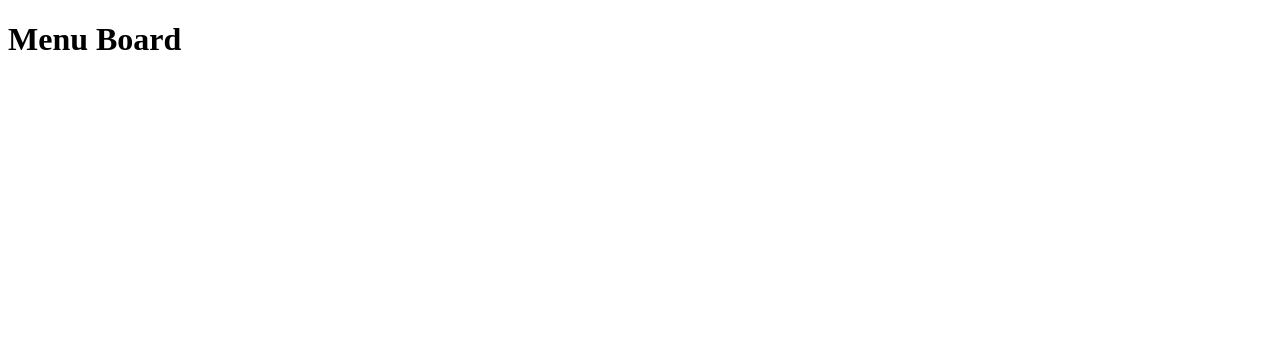
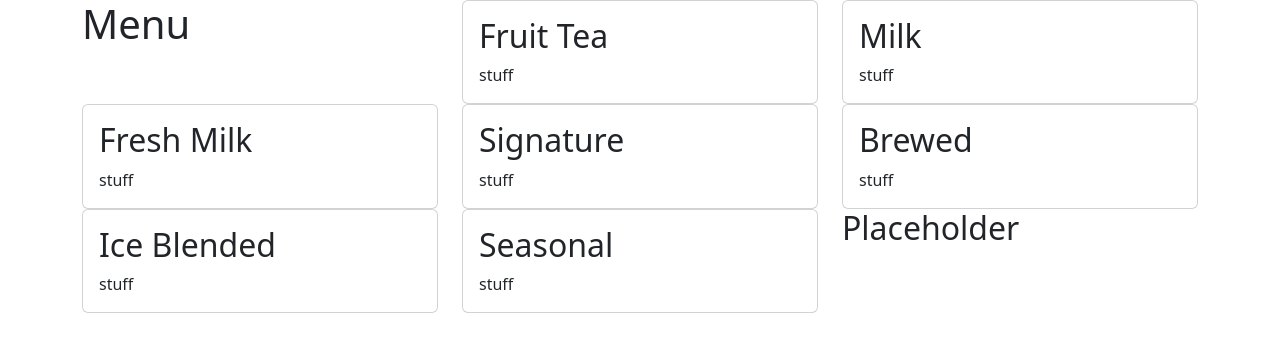
Before and after one commit to Lightlyflow/csce315-project3, a Flask app: page /menuboard/ in a window 1280 px wide. Before the commit the part shown is almost empty. Shown: the top 352 px of the page. Run offline with Flask 3, Linux system fonts and the light colour scheme.

Commit message:
created menuboard layout

```diff
--- a/api/menuboard/templates/menuboard.html
+++ b/api/menuboard/templates/menuboard.html
@@ -1,6 +1,86 @@
-{% extends 'base.html' %}
-{% block title %}Menu Board{% endblock %}
+<!DOCTYPE html>
+<html lang="en">
+    <head>
+        <meta charset="UTF-8">
+        <meta name="viewport" content="width=device-width, initial-scale=1.0">
+        <title>Project 3 - Customer</title>
+        <link href="https://cdn.jsdelivr.net/npm/bootstrap@5.2.3/dist/css/bootstrap.min.css" rel="stylesheet" integrity="sha384-rbsA2VBKQhggwzxH7pPCaAqO46MgnOM80zW1RWuH61DGLwZJEdK2Kadq2F9CUG65" crossorigin="anonymous">
+        <script src="https://cdn.jsdelivr.net/npm/bootstrap@5.2.3/dist/js/bootstrap.bundle.min.js" integrity="sha384-kenU1KFdBIe4zVF0s0G1M5b4hcpxyD9F7jL+jjXkk+Q2h455rYXK/7HAuoJl+0I4" crossorigin="anonymous"></script>
+    </head>
+<body>
+    <div class="container">
 
-{% block body %}
-    <h1>Menu Board</h1>
-{% endblock %}
+        <div class="row">
+            <div class="col">
+                <h1>Menu</h1>
+            </div>
+            <div class="col">
+                <div class="card">
+                    <div class="card-body">
+                        <h2 class="card-title">Fruit Tea</h2>
+                        <div class="card-text">stuff</div>
+                    </div>
+                </div>
+            </div>
+            <div class="col">
+                <div class="card">
+                    <div class="card-body">
+                        <h2 class="card-title">Milk</h2>
+                        <div class="card-text">stuff</div>
+                    </div>
+                </div>
+            </div>
+        </div>
+
+        <div class="row">
+            <div class="col">
+                <div class="card">
+                    <div class="card-body">
+                        <h2 class="card-title">Fresh Milk</h2>
+                        <div class="card-text">stuff</div>
+                    </div>
+                </div>
+            </div>
+            <div class="col">
+                <div class="card">
+                    <div class="card-body">
+                        <h2 class="card-title">Signature</h2>
+                        <div class="card-text">stuff</div>
+                    </div>
+                </div>
+            </div>
+            <div class="col">
+                <div class="card">
+                    <div class="card-body">
+                        <h2 class="card-title">Brewed</h2>
+                        <div class="card-text">stuff</div>
+                    </div>
+                </div>
+            </div>
+        </div>
+
+        <div class="row">
+            <div class="col">
+                <div class="card">
+                    <div class="card-body">
+                        <h2 class="card-title">Ice Blended</h2>
+                        <div class="card-text">stuff</div>
+                    </div>
+                </div>
+            </div>
+            <div class="col">
+                <div class="card">
+                    <div class="card-body">
+                        <h2 class="card-title">Seasonal</h2>
+                        <div class="card-text">stuff</div>
+                    </div>
+                </div>
+            </div>
+            <div class="col">
+                <h2>Placeholder</h2>
+            </div>
+        </div>
+
+    </div>
+</body>
+</html>
```
Also changed, not shown: api/menuboard/templates/base.html (deleted, +0 -10 lines).
